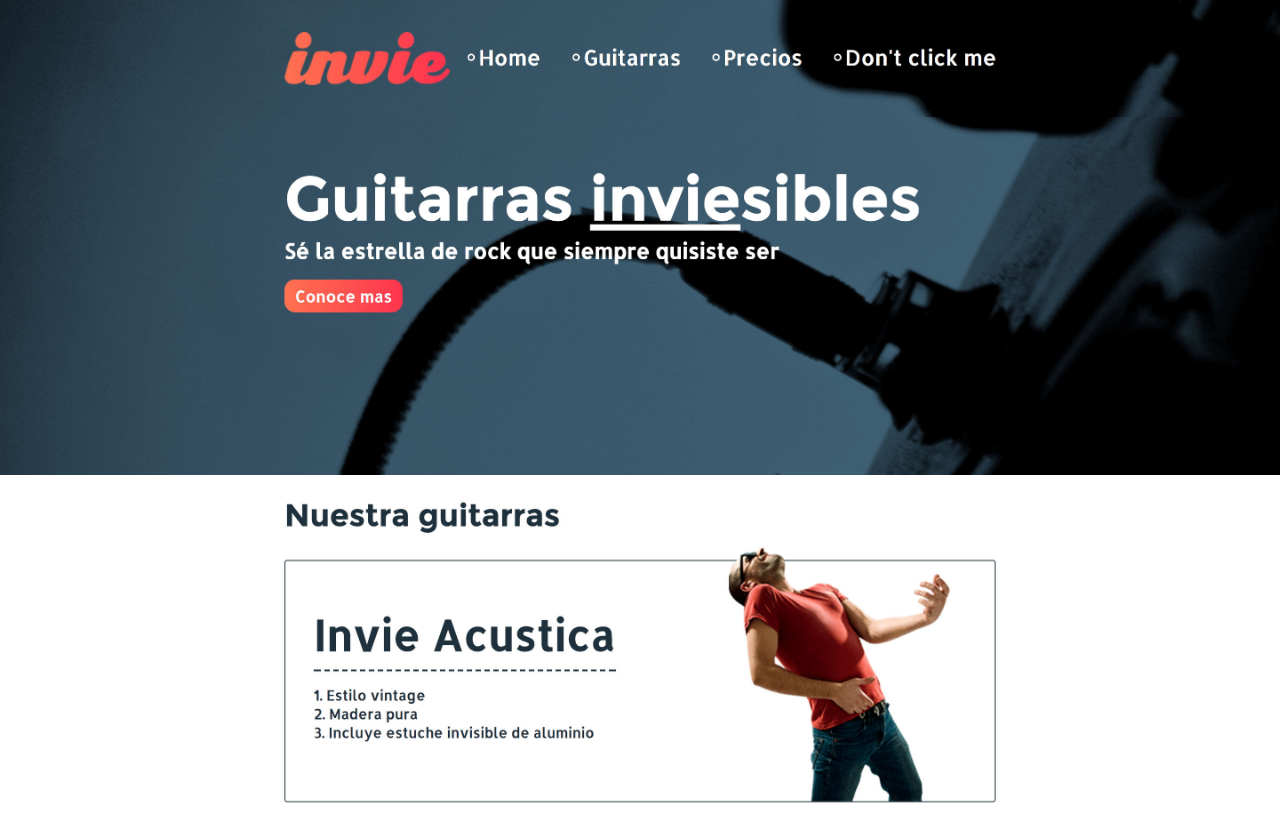
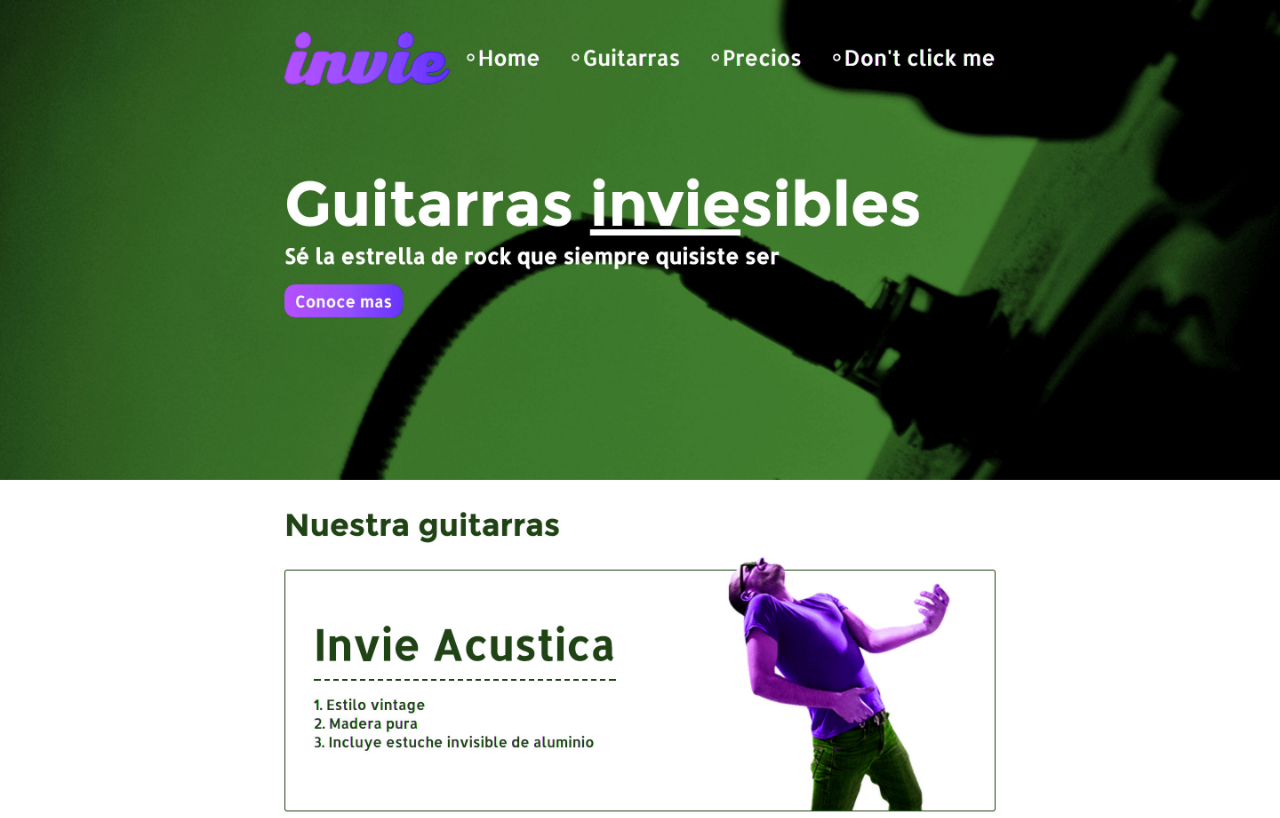
Before and after one commit to magdato/invie-github, a plain HTML site: page index.html in a window 1280 px wide. Shown: the top 818 px of the page. Drawn offline with Linux system fonts and the light colour scheme.

Commit message:
nueva versión de invie verde

```diff
--- a/index.html
+++ b/index.html
@@ -13,8 +13,6 @@
         </style>
     </head>
     <body>
-        <img src="imagenes/header.jpg">
-        <img src="imagenes/hero.jpg">
-        <img src="imagenes/acustica.jpg">
+        <img src="imagenes/nueva-version.jpg">
     </body>
 </html>
```
Also changed, not shown: imagenes/nueva-version.jpg (added).
